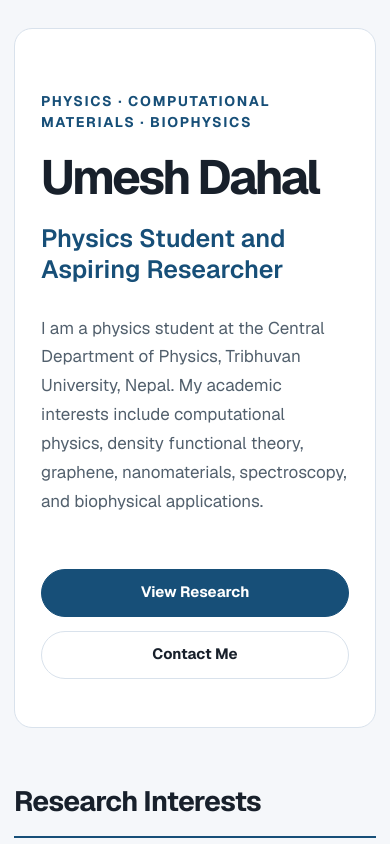
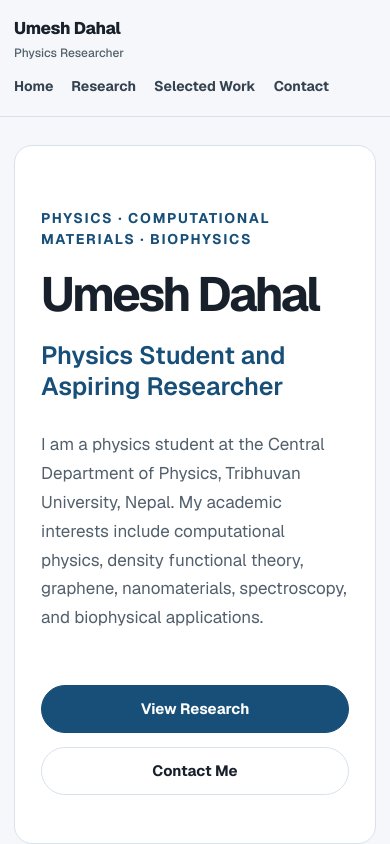
Before and after one commit to umeshdahal1/umesh-dahal.com.np, a Next.js app: page / in a window 390 px wide. Shown: the top 844 px of the page. Built offline with nearby package versions, Linux system fonts and the light colour scheme.

Commit message:
Add shared website header

```diff
--- a/src/app/layout.js
+++ b/src/app/layout.js
@@ -1,4 +1,5 @@
 import { Geist, Geist_Mono } from "next/font/google";
+import Header from "@/components/Header";
 import "./globals.css";
 
 const geistSans = Geist({
@@ -70,7 +71,10 @@ export const metadata = {
 export default function RootLayout({ children }) {
   return (
     <html lang="en" className={`${geistSans.variable} ${geistMono.variable}`}>
-      <body>{children}</body>
+      <body>
+        <Header />
+        {children}
+      </body>
     </html>
   );
 }
--- a/src/app/page.js
+++ b/src/app/page.js
@@ -57,7 +57,7 @@ export default function Home() {
           </article>
         </section>
 
-        <section>
+        <section id="work">
           <h2>Selected Work</h2>
 
           <article>
--- /dev/null
+++ b/src/components/Header.js
@@ -0,0 +1,22 @@
+import Link from "next/link";
+import styles from "./Header.module.css";
+
+export default function Header() {
+  return (
+    <header className={styles.header}>
+      <div className={styles.container}>
+        <Link className={styles.identity} href="/">
+          <span className={styles.name}>Umesh Dahal</span>
+          <span className={styles.role}>Physics Researcher</span>
+        </Link>
+
+        <nav className={styles.navigation} aria-label="Main navigation">
+          <Link href="/">Home</Link>
+          <Link href="/#research">Research</Link>
+          <Link href="/#work">Selected Work</Link>
+          <Link href="/#contact">Contact</Link>
+        </nav>
+      </div>
+    </header>
+  );
+}
--- /dev/null
+++ b/src/components/Header.module.css
@@ -0,0 +1,107 @@
+.header {
+  position: sticky;
+  top: 0;
+  z-index: 100;
+  border-bottom: 1px solid #d9e2ec;
+  background: rgba(245, 247, 250, 0.94);
+  backdrop-filter: blur(14px);
+}
+
+.container {
+  width: min(100% - 40px, 1100px);
+  min-height: 76px;
+  margin: 0 auto;
+  display: flex;
+  align-items: center;
+  justify-content: space-between;
+  gap: 32px;
+}
+
+.identity {
+  display: flex;
+  flex-direction: column;
+  text-decoration: none;
+}
+
+.name {
+  color: #18202b;
+  font-size: 17px;
+  font-weight: 750;
+  letter-spacing: -0.02em;
+}
+
+.role {
+  margin-top: 2px;
+  color: #52606d;
+  font-size: 12px;
+  font-weight: 500;
+}
+
+.navigation {
+  display: flex;
+  align-items: center;
+  gap: 26px;
+}
+
+.navigation a {
+  color: #354250;
+  font-size: 14px;
+  font-weight: 650;
+  text-decoration: none;
+  transition: color 0.2s ease;
+}
+
+@media (hover: hover) and (pointer: fine) {
+  .navigation a:hover,
+  .identity:hover .name {
+    color: #174f78;
+  }
+}
+
+@media (max-width: 720px) {
+  .container {
+    width: min(100% - 28px, 1100px);
+    min-height: auto;
+    padding: 16px 0;
+    align-items: flex-start;
+    flex-direction: column;
+    gap: 14px;
+  }
+
+  .navigation {
+    width: 100%;
+    gap: 18px;
+    overflow-x: auto;
+    padding-bottom: 3px;
+  }
+
+  .navigation a {
+    flex: 0 0 auto;
+  }
+}
+
+@media (prefers-color-scheme: dark) {
+  .header {
+    border-bottom-color: #2b3a47;
+    background: rgba(13, 20, 27, 0.94);
+  }
+
+  .name {
+    color: #edf2f7;
+  }
+
+  .role {
+    color: #aab7c4;
+  }
+
+  .navigation a {
+    color: #c6d1dc;
+  }
+
+  @media (hover: hover) and (pointer: fine) {
+    .navigation a:hover,
+    .identity:hover .name {
+      color: #69b7e5;
+    }
+  }
+}
```
